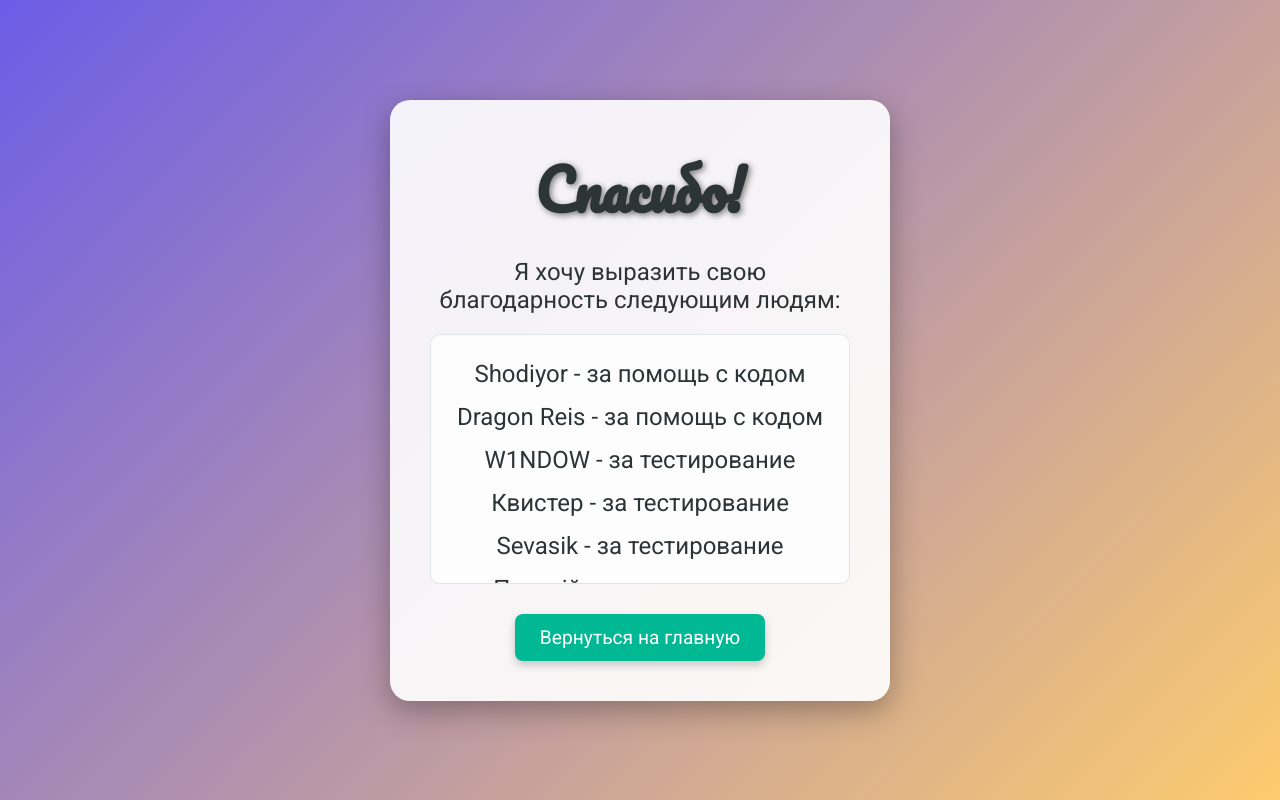
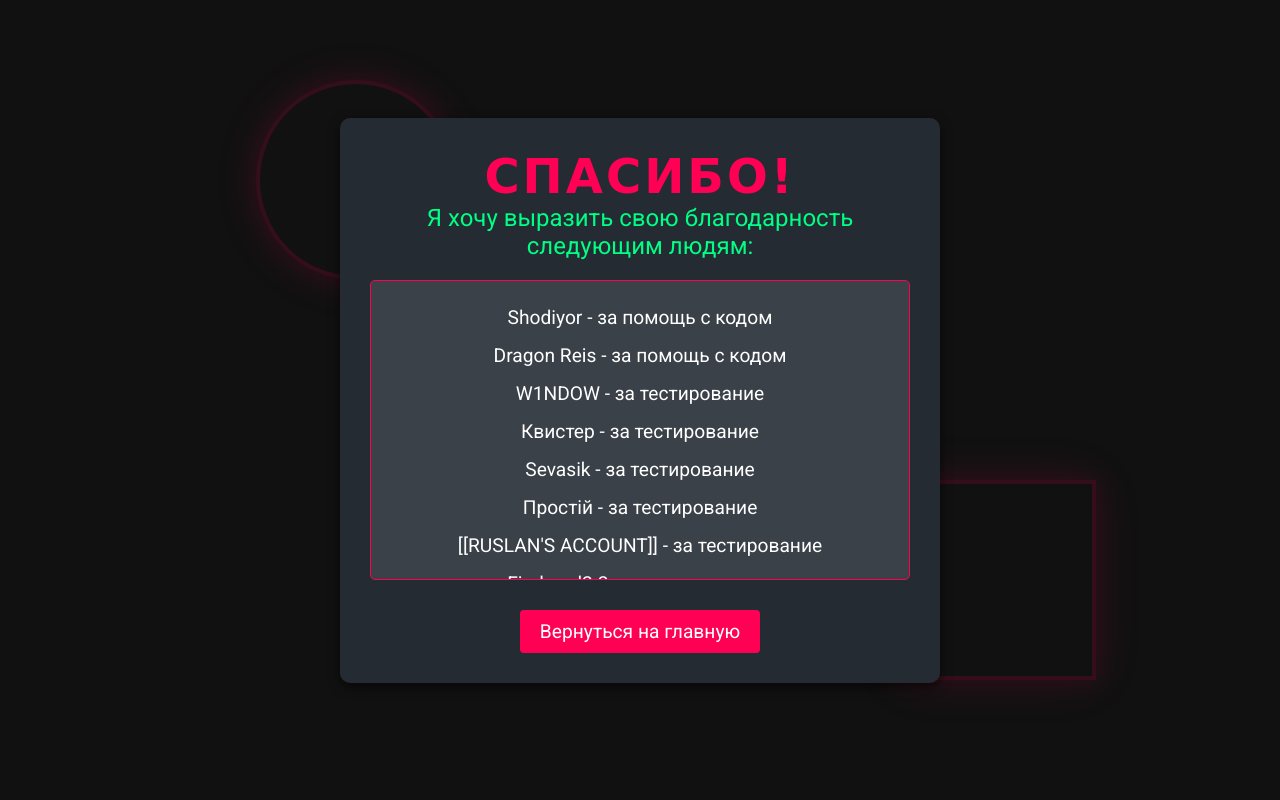
Before and after one commit to HumoatStudio/Ecrous-Engine, a plain HTML site: page scenes/thankyou.html in a window 1280 px wide. Drawn offline with nearby package versions, Linux system fonts and the light colour scheme.

Commit message:
Add files via upload

```diff
--- a/scenes/thankyou.css
+++ b/scenes/thankyou.css
@@ -6,50 +6,48 @@
 
 body {
     font-family: 'Roboto', sans-serif;
-    background: linear-gradient(135deg, #6c5ce7, #fdcb6e); /* Градиентный фон */
+    background-color: #111; /* Тёмный фон */
     height: 100vh;
     display: flex;
     justify-content: center;
     align-items: center;
     color: #fff;
+    position: relative;
+    overflow: hidden; /* Чтобы скрыть элементы, выходящие за границы */
 }
 
 .container {
     text-align: center;
-    background-color: rgba(255, 255, 255, 0.9); /* Прозрачный фон для контейнера */
-    padding: 40px;
-    border-radius: 20px;
-    box-shadow: 0 10px 30px rgba(0, 0, 0, 0.3);
-    max-width: 500px; /* Максимальная ширина контейнера */
-    transition: transform 0.3s; /* Эффект при наведении */
-}
-
-.container:hover {
-    transform: scale(1.05); /* Увеличение контейнера при наведении */
+    background-color: #252b33; /* Темно-серый фон контейнера */
+    padding: 30px;
+    border-radius: 10px;
+    box-shadow: 0 4px 12px rgba(0, 0, 0, 0.6);
+    max-width: 600px;
+    z-index: 2; /* Чтобы контейнер был над фоновыми элементами */
 }
 
 h1 {
     font-family: 'Pacifico', cursive;
-    font-size: 3.5rem;
-    margin-bottom: 20px;
-    color: #2d3436;
-    text-shadow: 2px 2px 6px rgba(0, 0, 0, 0.5); /* Тень для заголовка */
+    font-size: 3rem;
+    color: #ff0055; /* Ярко-розовый цвет заголовка */
+    text-transform: uppercase;
+    letter-spacing: 3px;
 }
 
 p {
-    color: #2d3436;
+    color: #00ff85; /* Ярко-зелёный цвет */
     margin-bottom: 20px;
     font-size: 1.5rem;
 }
 
 .scrollable-list {
-    max-height: 250px; /* Ограничение высоты прокручиваемого списка */
-    overflow-y: auto; /* Вертикальная прокрутка */
+    max-height: 300px;
+    overflow-y: auto;
     padding: 10px;
-    margin: 0 auto; /* Центрирование списка */
-    border: 1px solid #dfe6e9; /* Рамка вокруг списка */
-    border-radius: 10px; /* Скругленные углы */
-    background: rgba(255, 255, 255, 0.8); /* Прозрачный фон для списка */
+    margin: 0 auto;
+    border: 1px solid #ff0055; /* Розовая рамка */
+    border-radius: 5px;
+    background: rgba(255, 255, 255, 0.1);
 }
 
 .thank-you-list {
@@ -59,31 +57,88 @@ p {
 }
 
 .thank-you-list li {
-    color: #2d3436;
+    color: #fff;
     margin: 15px 0;
-    font-size: 1.5rem;
-    display: none; /* Изначально скрыты для анимации */
-    transition: color 0.3s; /* Плавный переход для цвета */
+    font-size: 1.2rem;
+    display: none;
+    transition: color 0.3s;
 }
 
 .thank-you-list li:hover {
-    color: #6c5ce7; /* Цвет при наведении */
+    color: #ff0055; /* Розовый при наведении */
 }
 
 .back-button {
     display: inline-block;
     margin-top: 30px;
-    padding: 12px 25px;
-    background-color: #00b894;
+    padding: 10px 20px;
+    background-color: #ff0055;
     color: white;
     text-decoration: none;
-    border-radius: 8px;
+    border-radius: 4px;
+    font-size: 1.2rem;
     transition: background-color 0.3s, transform 0.3s;
-    font-size: 1.2rem;
-    box-shadow: 0 4px 8px rgba(0, 0, 0, 0.2); /* Тень для кнопки */
 }
 
 .back-button:hover {
-    background-color: #00b894;
-    transform: scale(1.05);
+    background-color: #e6004d;
+    transform: translateY(-3px);
 }
+
+/* Фоновые неоновые фигуры */
+.background-shapes {
+    position: absolute;
+    top: 0;
+    left: 0;
+    width: 100%;
+    height: 100%;
+    z-index: 1;
+    display: flex;
+    justify-content: center;
+    align-items: center;
+}
+
+.circle, .triangle, .square {
+    position: absolute;
+    border: 4px solid #ff0055; /* Красная неоновая линия */
+    box-shadow: 0 0 20px rgba(255, 0, 85, 0.8), 0 0 50px rgba(255, 0, 85, 0.6);
+    opacity: 0.15; /* Чтобы фигуры не отвлекали внимание */
+    animation: pulse 5s infinite ease-in-out; /* Анимация пульсации */
+}
+
+.circle {
+    width: 200px;
+    height: 200px;
+    border-radius: 50%;
+    top: 10%;
+    left: 20%;
+}
+
+.square {
+    width: 200px;
+    height: 200px;
+    top: 60%;
+    left: 70%;
+}
+
+.triangle {
+    width: 0;
+    height: 0;
+    border-left: 100px solid transparent;
+    border-right: 100px solid transparent;
+    border-bottom: 173.2px solid #ff0055; /* Треугольник */
+    top: 40%;
+    left: 50%;
+    transform: translateX(-50%);
+    box-shadow: 0 0 20px rgba(255, 0, 85, 0.8), 0 0 50px rgba(255, 0, 85, 0.6);
+}
+
+/* Анимация пульсации для фигур */
+@keyframes pulse {
+    0%, 100% {
+        transform: scale(1);
+    }
+    50% {
+        transform: scale(1.1);
+    }
+}
--- a/scenes/thankyou.html
+++ b/scenes/thankyou.html
@@ -4,11 +4,18 @@
     <meta charset="UTF-8">
     <meta name="viewport" content="width=device-width, initial-scale=1.0">
     <title>Спасибо!</title>
-    <link href="https://fonts.googleapis.com/css2?family=Roboto:wght@400;700&family=Pacifico&display=swap" rel="stylesheet">
+    <link href="https://fonts.googleapis.com/css2?family=Roboto:wght@400;700&display=swap" rel="stylesheet">
     <link rel="stylesheet" href="thankyou.css">
+    <link rel="icon" href="../sprites/app.png" type="image/png">
     <script src="https://cdnjs.cloudflare.com/ajax/libs/jquery/3.6.0/jquery.min.js"></script>
 </head>
 <body>
+    <div class="background-shapes">
+        <div class="circle"></div>
+        <div class="triangle"></div>
+        <div class="square"></div>
+    </div>
+
     <div class="container">
         <h1>Спасибо!</h1>
         <p>Я хочу выразить свою благодарность следующим людям:</p>
```
